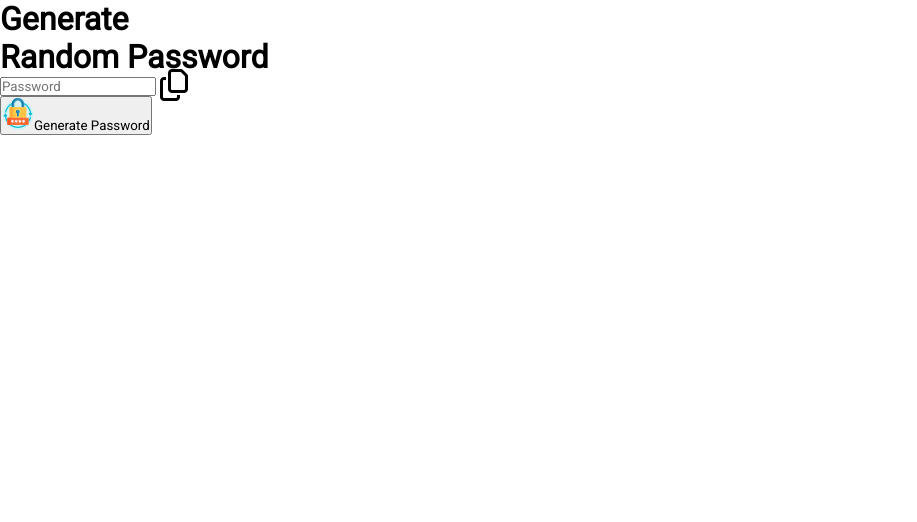
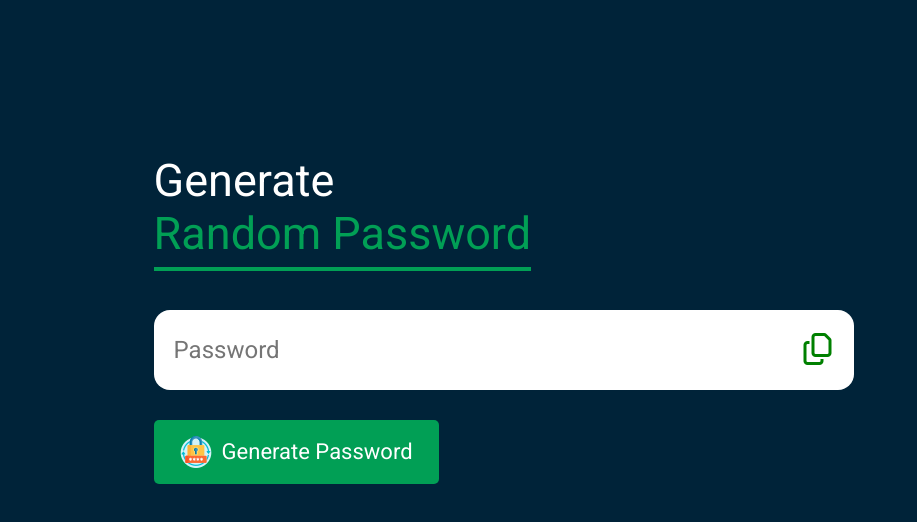
Before and after one commit to surajkumar345678/Random-Password-Generator, a plain HTML site: page index.html in a window 1280 px wide. Shown: the whole page, without its empty margins (0-917 px from the left). Drawn offline with Linux system fonts and the light colour scheme.

Commit message:
added styling in html

```diff
--- a/style.css
+++ b/style.css
@@ -6,3 +6,66 @@
     font-family: 'Roboto', sans-serif;
     box-sizing: border-box;
 }
+body{
+    background-color: #002339;
+    color: white;
+}
+
+.container{
+    margin: 12%;
+    width: 90%;
+    max-width: 700px;
+}
+.display{
+    width: 100%;
+    margin-top: 50px;
+    margin-bottom: 30px;
+    background: white;
+    display: flex;
+    align-items: center;
+    justify-content: space-between;
+    padding: 26px 20px;
+    border-radius: 1rem;
+
+}
+.fa-regular{
+    color: green;
+    width: 30px;
+    cursor: pointer;
+}
+
+.container h1{
+    font-weight: 500;
+    font-size: 45px;
+}
+.container h1 span{
+    color: #019f55;
+    border-bottom: 4px solid #019f55;
+    padding-bottom: 7px;
+}
+
+.display input{
+    border: 0;
+    outline: 0;
+    font-size: 24px;
+
+}
+
+.container button img{
+    margin-right: 10px;
+}
+
+.container button{
+    border: 0;
+    outline: 0;
+    background: #019f55;
+    color: white;
+    font-size: 22px;
+    font-weight: 300;
+    display: flex;
+    align-items: center;
+    justify-content: center;
+    padding: 16px 26px;
+    border-radius: 5px;
+    cursor: pointer;
+}
```
